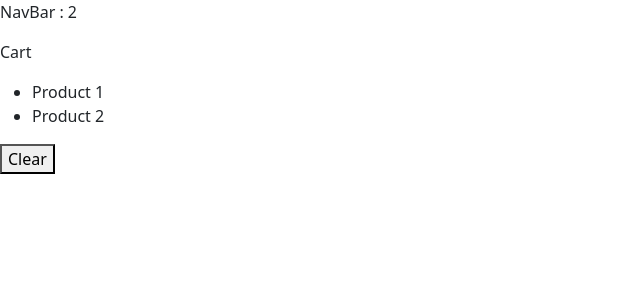
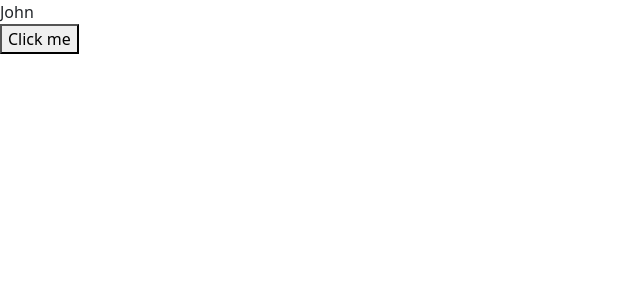
Before and after one commit to ecnerret-adajet/react-app-18, a React (Vite) app: page / in a window 1280 px wide. Shown: the top 300 px of the page, without its empty margins (0-640 px from the left). Built offline with nearby package versions, Linux system fonts and the light colour scheme; the HTML template or start-up script is replaced by a standard one.

Commit message:
Updated state 1

```diff
--- a/src/App.tsx
+++ b/src/App.tsx
@@ -1,18 +1,30 @@
 import React from 'react'
 import { useState } from 'react'
-import NavBar from './components/NavBar'
-import Cart from './components/Cart'
 
 
 function App() {
 
-  const [cartItems, setCartItems] = useState([ 'Product 1', 'Product 2' ])
+  const [game, setGame] = useState({
+    id: 1,
+    player: {
+      name: "John"
+    }
+  });
 
+  const handleClick = () => {
+    setGame({
+      ...game,
+      player: {
+        ...game.player,
+        name: 'Terrence'
+      }
+    })
+  }
 
   return (
     <>
-      <NavBar cartItemsCount={cartItems.length} />
-      <Cart onClear={() => setCartItems([])} cartItems={cartItems} />
+      <div>{game.player.name}</div>
+      <button onClick={handleClick}>Click me</button>
     </>
   )
 }
```
